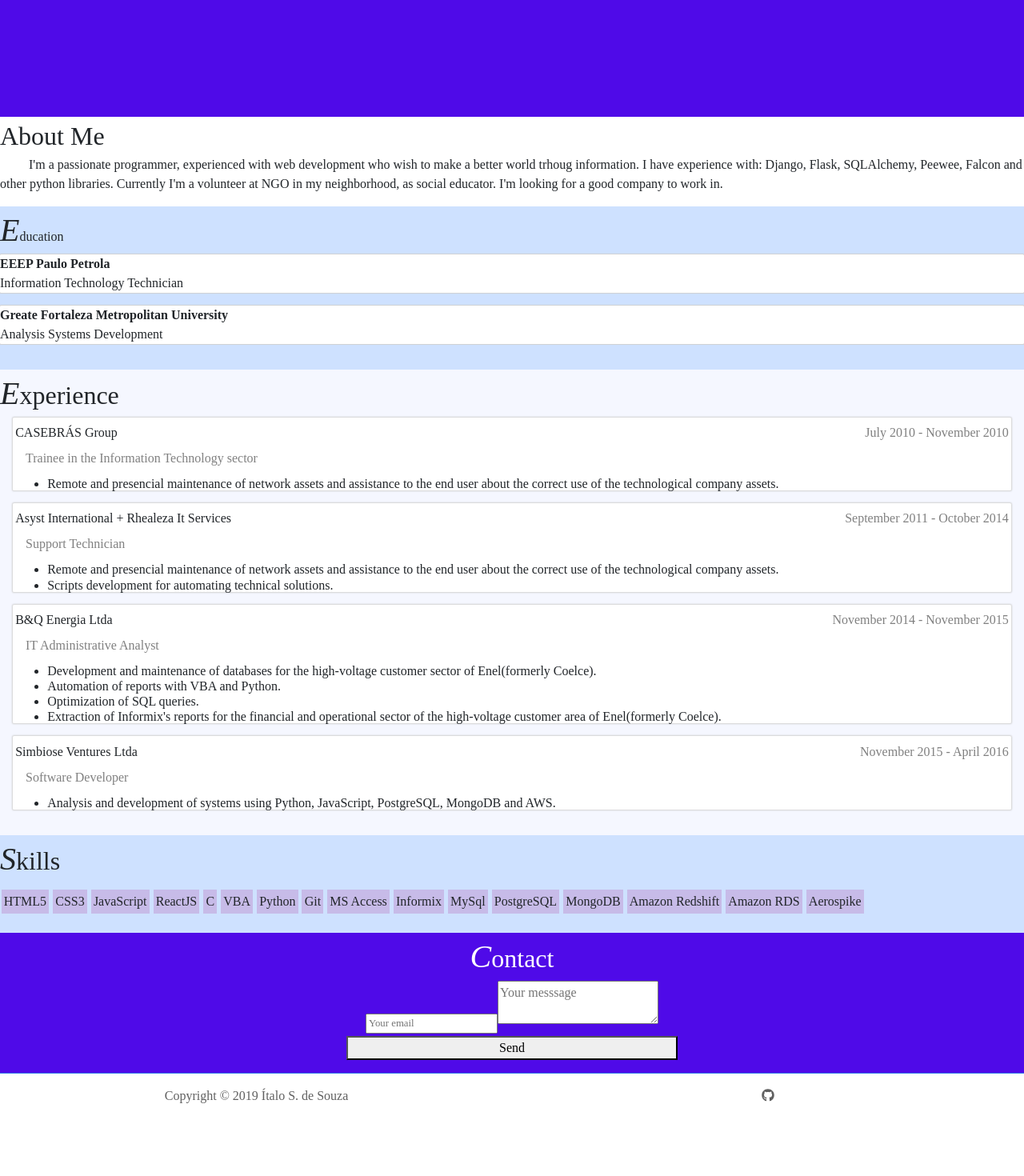
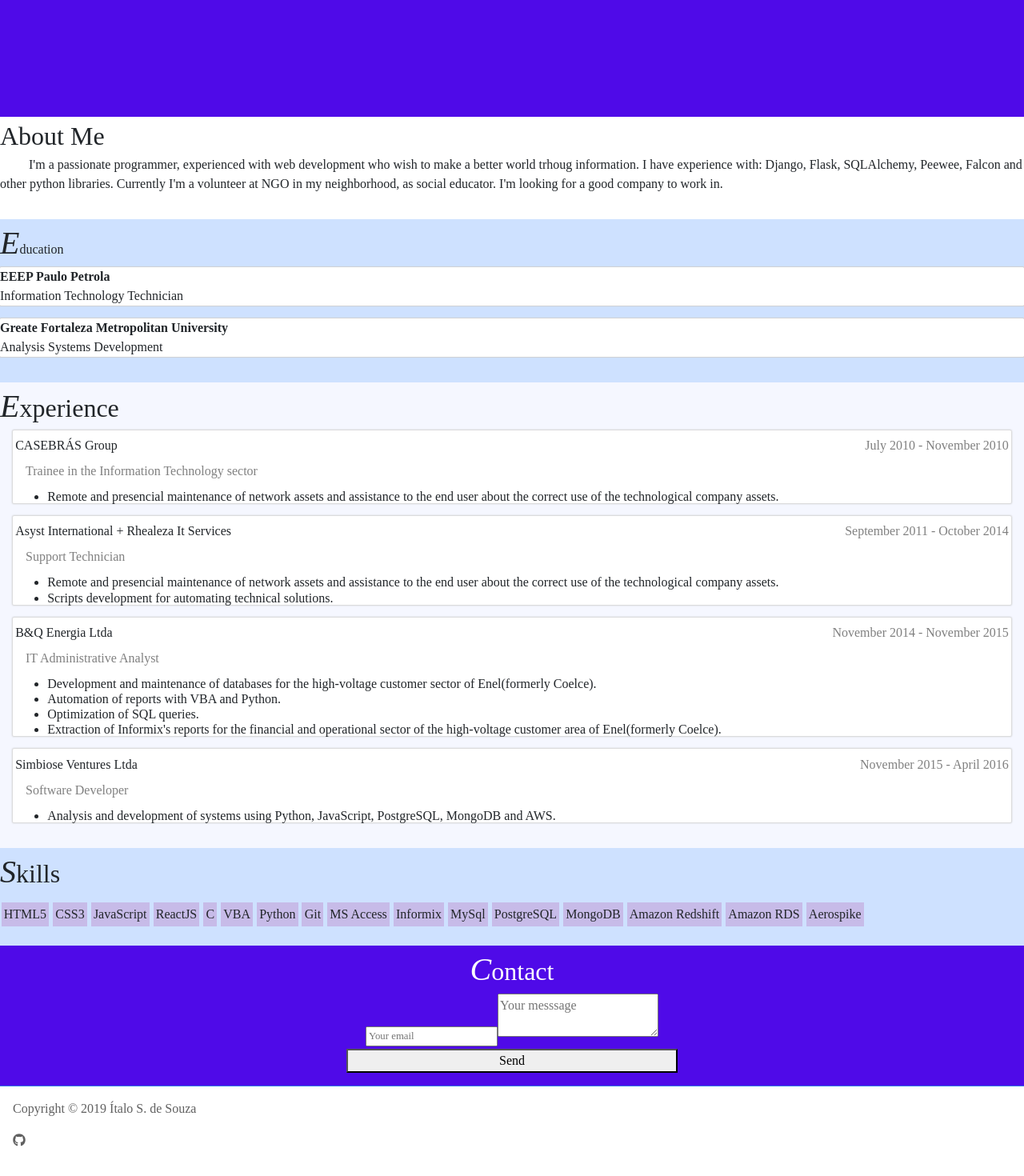
Before and after one commit to isds/myresume, a React (Create React App) app in the folder myresume/: page / in a window 1280 px wide. Shown: the part 654-2124 px from the top of the page at 80% size. Before the commit the page ends 2068 px from the top, so only its background shows below. Built offline with nearby package versions, Linux system fonts and the light colour scheme.

Commit message:
Components exceding width fixed.

```diff
--- a/myresume/src/components/About/About.js
+++ b/myresume/src/components/About/About.js
@@ -4,12 +4,12 @@
 class About extends Component {
   render() {
     return (
-      <div id="about">{/* className="about-container row justify-content-center" */}
-        <div>{/*className="row justify-content-center"*/}
+      <div id="about" className="about-container">
+        <div>
           <span className="about-container-title">About Me</span>
         </div>
 
-        <div>{/*className="row text-justify"*/}
+        <div>
           <p>&nbsp;&nbsp;&nbsp;&nbsp;&nbsp;&nbsp;&nbsp;&nbsp;
          I'm a passionate programmer, experienced with web development who wish to make
          a better world trhoug information. I have experience with: Django, Flask,
--- a/myresume/src/components/Footer/Footer.js
+++ b/myresume/src/components/Footer/Footer.js
@@ -11,11 +11,11 @@
 class Footer extends Component {
   render() {
     return (
-      <div id="footer" className="row justify-content-center footer-container">
-        <div className="col-12 col-sm-12 col-md-6 col-lg-6 text-center">
+      <div id="footer" className="footer-container">
+        <div>
           <p>Copyright © 2019 Ítalo S. de Souza</p>
         </div>
-        <div className="col-12 col-sm-12 col-md-6 col-lg-6 text-center">
+        <div>
           <a href="https://github.com/isds" ><p><FontAwesomeIcon icon={faGithub} /></p></a>
         </div>
       </div >
```
Also changed, not shown: myresume/src/components/App/App.js (+0 -8 lines).
